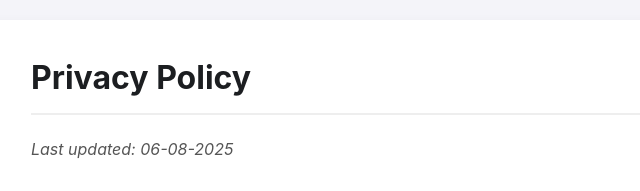
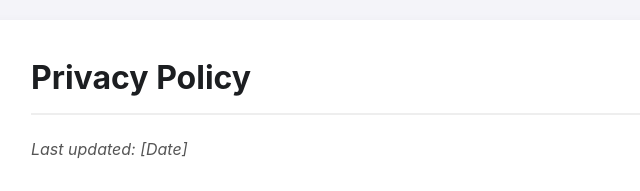
Before and after one commit to mukulraj23/anymate-live-chat, a website: page public/privacy.html in a window 1280 px wide. Shown: the top 191 px of the page, 209-849 px from the left. Drawn offline with Linux system fonts and the light colour scheme.

Commit message:
Update privacy.html

```diff
--- a/public/privacy.html
+++ b/public/privacy.html
@@ -9,7 +9,7 @@
 <body>
     <div class="container">
         <h1>Privacy Policy</h1>
-        <p><em>Last updated: 06-08-2025</em></p>
+        <p><em>Last updated: [Date]</em></p>
 
         <h2>Introduction</h2>
         <p>Welcome to AnyMate. We are committed to protecting your privacy. This Privacy Policy explains what information we collect and why.</p>
```
